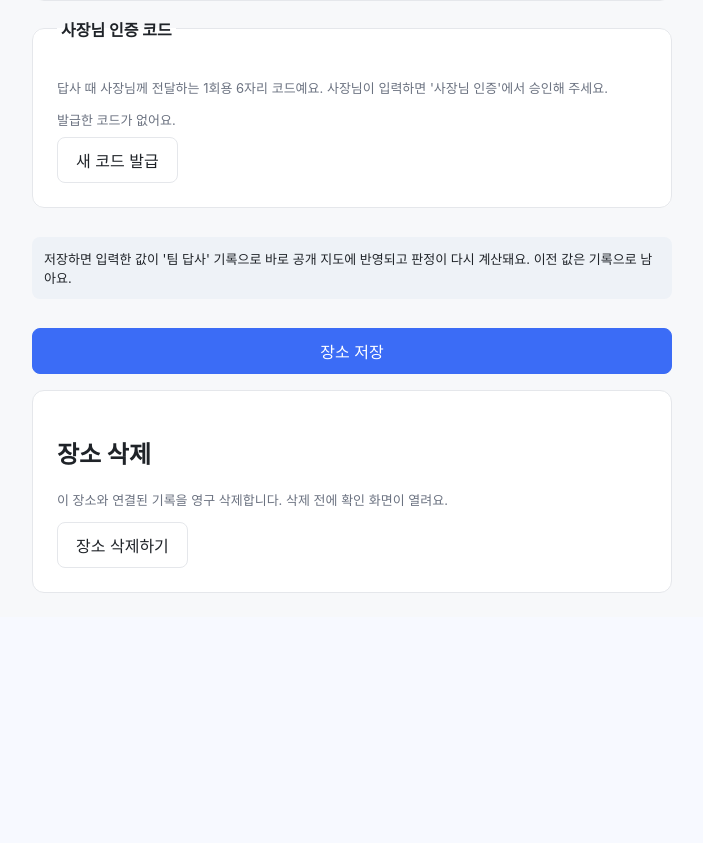
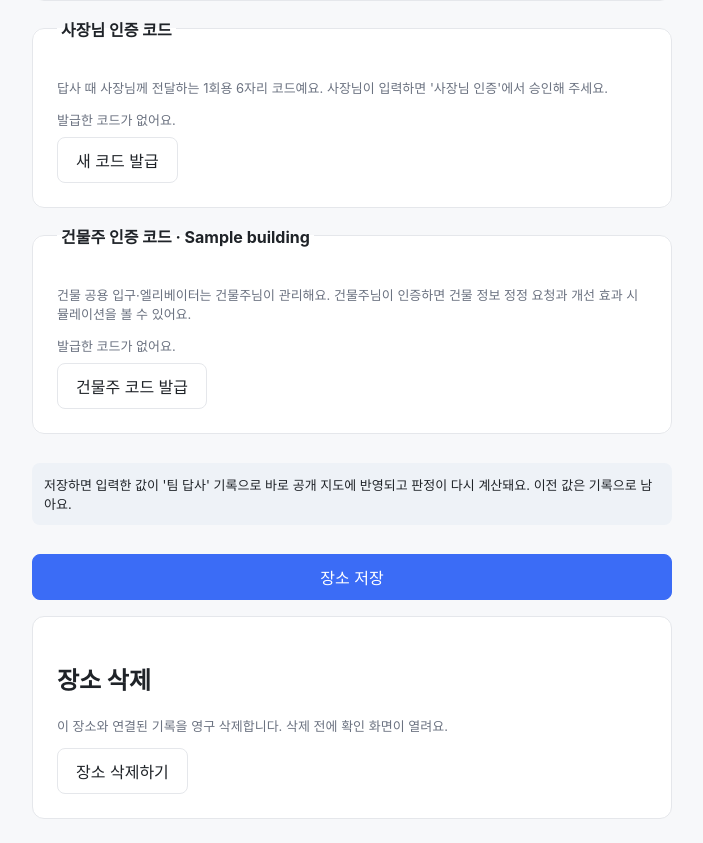
Before and after one commit to 2026-KW-HACKATHON/18_after-school-map-time, a Django app: page /ops/places/1/edit/ in a window 1280 px wide. Shown: the part 2928-3771 px from the top of the page, without its empty margins (288-991 px from the left). Before the commit the page ends 3521 px from the top, so only its background shows below. Run offline with Django 5.2, Linux system fonts and the light colour scheme; a user stored in the database is signed in; tables that the repository leaves empty hold one stand-in row (values such as "Sample post"); data that the repository does not hold is empty; some web fonts are replaced.

Commit message:
feat: 운영자 건물주 인증 코드 발급과 QR 안내 쪽지 인쇄

```diff
--- /dev/null
+++ b/ops/templates/ops/_claim_codes.html
@@ -0,0 +1,9 @@
+<ul class="plain-list">
+  {% for c in codes %}
+    <li class="small">
+      <strong>{{ c.code }}</strong> · {{ c.created_at|date:"n월 j일" }} 발급 · {% if c.is_used %}사용됨{% else %}미사용 · <a href="{% url 'ops:claim-code-print' c.pk %}" target="_blank" rel="noopener">안내 쪽지 인쇄</a>{% endif %}
+    </li>
+  {% empty %}
+    <li class="muted small">발급한 코드가 없어요.</li>
+  {% endfor %}
+</ul>
--- a/ops/templates/ops/place_form.html
+++ b/ops/templates/ops/place_form.html
@@ -65,11 +65,17 @@
     <fieldset class="card">
       <legend>사장님 인증 코드</legend>
       <p class="small muted">답사 때 사장님께 전달하는 1회용 6자리 코드예요. 사장님이 입력하면 '사장님 인증'에서 승인해 주세요.</p>
-      <ul class="plain-list">
-        {% for c in claim_codes %}<li class="small"><strong>{{ c.code }}</strong> · {{ c.created_at|date:"n월 j일" }} 발급 · {% if c.is_used %}사용됨{% else %}미사용{% endif %}</li>{% empty %}<li class="muted small">발급한 코드가 없어요.</li>{% endfor %}
-      </ul>
+      {% include "ops/_claim_codes.html" with codes=claim_codes %}
       <button type="submit" class="btn" form="claim-code-form">새 코드 발급</button>
     </fieldset>
+    {% if place.building %}
+    <fieldset class="card">
+      <legend>건물주 인증 코드 · {{ place.building }}</legend>
+      <p class="small muted">건물 공용 입구·엘리베이터는 건물주님이 관리해요. 건물주님이 인증하면 건물 정보 정정 요청과 개선 효과 시뮬레이션을 볼 수 있어요.</p>
+      {% include "ops/_claim_codes.html" with codes=building_claim_codes %}
+      <button type="submit" class="btn" form="building-claim-code-form">건물주 코드 발급</button>
+    </fieldset>
+    {% endif %}
     {% endif %}
 
     <p class="notice small">저장하면 입력한 값이 '팀 답사' 기록으로 바로 공개 지도에 반영되고 판정이 다시 계산돼요. 이전 값은 기록으로 남아요.</p>
@@ -86,4 +92,5 @@
 {% endblock %}
 
 {% block extra_js %}
-{% if place %}<form id="claim-code-form" method="post" action="{% url 'ops:claim-code' place.pk %}">{% csrf_token %}</form>{% endif %}{% include "includes/location_picker_js.html" %}{% endblock %}
+{% if place %}<form id="claim-code-form" method="post" action="{% url 'ops:claim-code' place.pk %}">{% csrf_token %}</form>{% endif %}
+{% if place.building %}<form id="building-claim-code-form" method="post" action="{% url 'ops:building-claim-code' place.building.pk %}">{% csrf_token %}<input type="hidden" name="place" value="{{ place.pk }}"></form>{% endif %}{% include "includes/location_picker_js.html" %}{% endblock %}
--- a/ops/urls.py
+++ b/ops/urls.py
@@ -16,5 +16,7 @@ urlpatterns = [
     path("places/<int:pk>/delete/", views.place_delete, name="place-delete"),
     path("places/<int:pk>/saved/", views.place_saved, name="place-saved"),
     path("places/<int:pk>/claim-code/", views.issue_claim_code, name="claim-code"),
+    path("buildings/<int:pk>/claim-code/", views.issue_building_claim_code, name="building-claim-code"),
+    path("claim-codes/<int:pk>/print/", views.claim_code_print, name="claim-code-print"),
     path("claims/", views.claim_list, name="claims"),
 ]
--- a/ops/views.py
+++ b/ops/views.py
@@ -11,14 +11,14 @@ from django.db.models import Max, Q
 from django.contrib import messages
 from django.shortcuts import get_object_or_404, redirect, render
 from django.views.decorators.http import require_POST, require_http_methods
-from django.urls import reverse_lazy
+from django.urls import reverse, reverse_lazy
 from django.utils import timezone
 
 from judgments.constants import display
-from judgments.services import is_owner_declaration, report_direction, report_effect, required_confirmations
+from judgments.services import is_owner_declaration, is_photo_request, report_direction, report_effect, required_confirmations
 from owners.models import ClaimCode, OwnerClaim
 from owners.services import CORRECTION_OVERDUE_DAYS
-from places.models import Place, Region
+from places.models import Building, Place, Region
 from reports.models import Report
 
 from . import services
@@ -73,9 +73,13 @@ STATUS_TABS = [("", "전체")] + list(OPS_STATUS_LABELS.items())
 
 
 def _owner_kind(report):
-    """사장님 요청 종류 표시 (선언은 확인 1명, 정정은 2명 — 기획 v2 4.2·4.3)"""
+    """사장님·건물주 요청 종류 표시 (선언은 확인 1명, 정정은 2명, 사진 교체는 운영자만 — 기획 v2 4.2~4.4)"""
     if report.source != Report.Source.OWNER:
         return ""
+    if is_photo_request(report):
+        return "사장님 사진 교체 요청"
+    if report.target_place is None:  # 건물·건물 출입구 대상
+        return "건물주 정정 요청"
     return "사장님 선언" if is_owner_declaration(report) else "사장님 정정 요청"
 
 
@@ -177,6 +181,8 @@ def place_edit(request, pk=None):
         "form": form,
         "place": place,
         "claim_codes": place.claim_codes.order_by("-created_at")[:5] if place else [],
+        "building_claim_codes": place.building.claim_codes.order_by("-created_at")[:5]
+        if place and place.building_id else [],
         "entrance_fields": [form[k] for k in ENTRANCE_KEYS],
         "place_fields": [form[k] for k in PLACE_KEYS],
         "missing": form.missing_required() if form.is_bound else [],
@@ -230,3 +236,25 @@ def issue_claim_code(request, pk):
     code = ClaimCode.issue(place=place)
     messages.success(request, f"인증 코드 {code.code} 를 발급했어요. 사장님께 전달해 주세요.")
     return redirect("ops:place-edit", pk=place.pk)
+
+
+@staff_required
+@require_POST
+def issue_building_claim_code(request, pk):
+    """건물주 인증 코드 발급 (기획 v2 5.2). 장소 수정 화면의 건물 칸에서 누른다"""
+    building = get_object_or_404(Building, pk=pk)
+    code = ClaimCode.issue(building=building)
+    messages.success(request, f"건물주 인증 코드 {code.code} 를 발급했어요. 건물주님께 전달해 주세요.")
+    place = building.places.filter(pk=request.POST.get("place") or 0).first()
+    return redirect("ops:place-edit", pk=place.pk) if place else redirect("ops:places")
+
+
+@staff_required
+def claim_code_print(request, pk):
+    """
+    인증 코드 안내 쪽지 (인쇄용). 답사 때 가게에 두고 오면 사장님이 QR이나 주소로 바로 들어와
+    코드가 채워진 화면에서 로그인만 하면 된다.
+    """
+    code = get_object_or_404(ClaimCode.objects.select_related("place", "building"), pk=pk)
+    claim_url = request.build_absolute_uri(reverse("owners:claim")) + f"?code={code.code}"
+    return render(request, "ops/claim_code_print.html", {"code": code, "claim_url": claim_url})
```
Also changed, not shown: ops/templates/ops/claim_code_print.html (added, +67 -0 lines).
